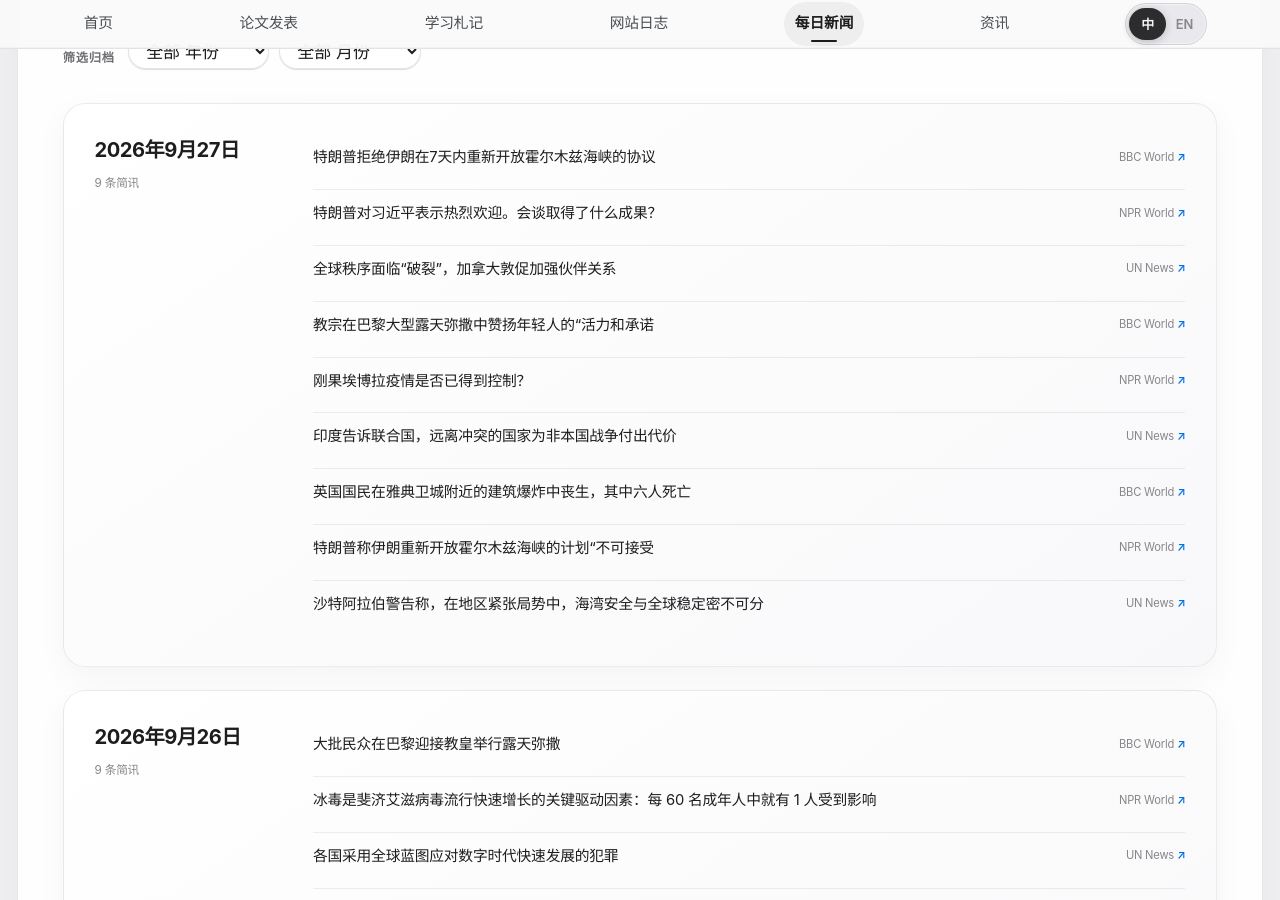
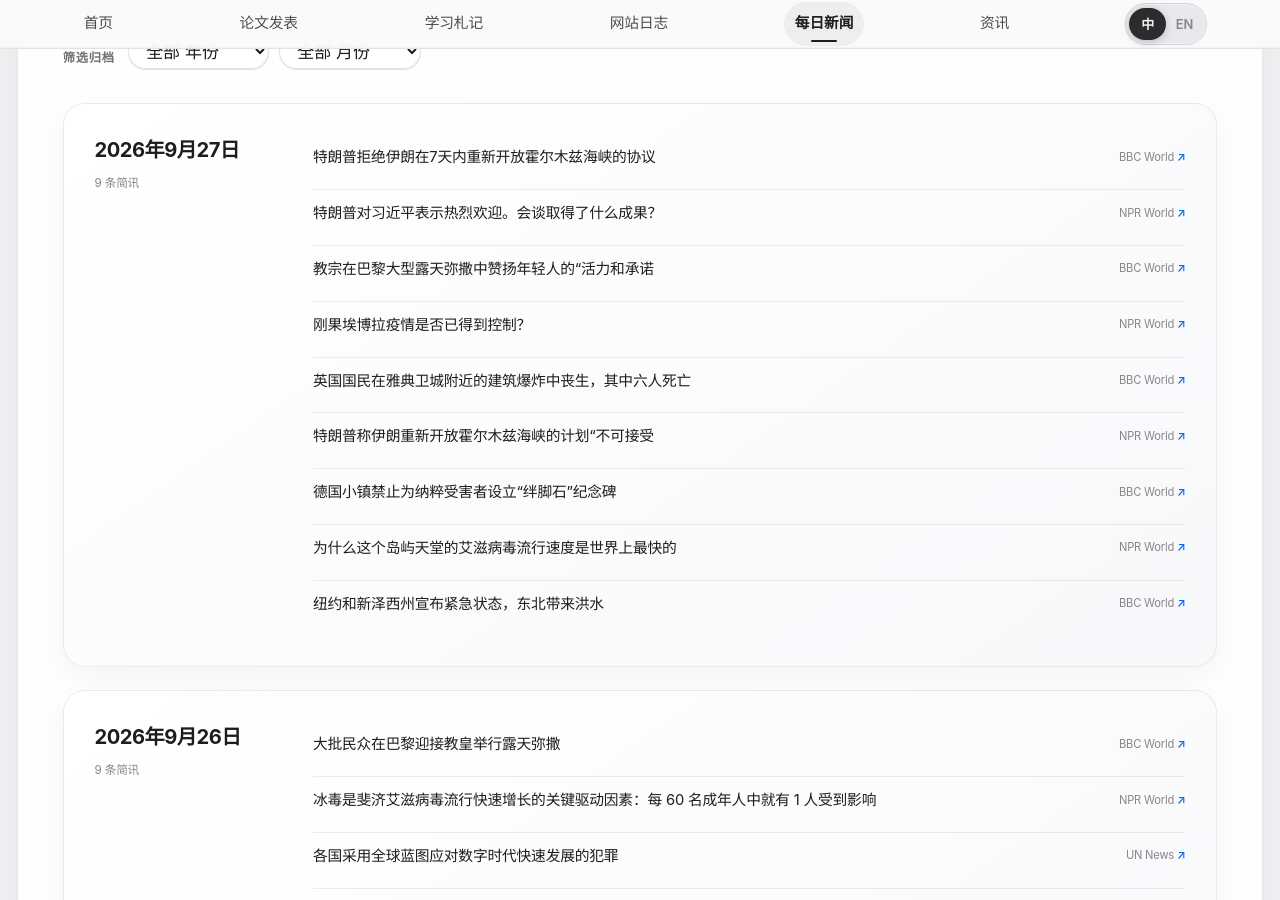
Before and after one commit to HaoxiangLuo/HaoxiangLuo.github.io, a Jekyll site: the page built from _pages/daily-news-zh.html, in a window 1280 px wide and 900 px high, scrolled down 297 px. Built offline with Jekyll 4.4.1, drawn with Linux system fonts in a browser that asks for light colours; a style sheet for code colours, icons or effects is not loaded.

Commit message:
Update daily news 2026-09-27

```diff
--- a/_data/daily_news.json
+++ b/_data/daily_news.json
@@ -1,5 +1,5 @@
 {
-  "updated_at": "2026-09-27T12:25:08+08:00",
+  "updated_at": "2026-09-27T13:23:50+08:00",
   "days": [
     {
       "date": "2026-09-27",
@@ -17,12 +17,6 @@
           "title_zh": "特朗普对习近平表示热烈欢迎。会谈取得了什么成果？"
         },
         {
-          "title": "Canada urges stronger partnerships as global order faces ‘rupture’",
-          "source": "UN News",
-          "url": "https://news.un.org/feed/view/en/story/2026/09/1168461",
-          "title_zh": "全球秩序面临“破裂”，加拿大敦促加强伙伴关系"
-        },
-        {
           "title": "Pope praises young people's 'energy and commitment' at huge open-air Mass in Paris",
           "source": "BBC World",
           "url": "https://www.bbc.co.uk/news/articles/cm4gjjwvvlzro?at_medium=RSS&at_campaign=rss",
@@ -33,12 +27,6 @@
           "source": "NPR World",
           "url": "https://www.npr.org/2026/09/26/nx-s1-5976867/is-congos-ebola-outbreak-coming-under-control",
           "title_zh": "刚果埃博拉疫情是否已得到控制？"
-        },
-        {
-          "title": "Countries far from conflict paying the price for wars not their own, India tells UN",
-          "source": "UN News",
-          "url": "https://news.un.org/feed/view/en/story/2026/09/1168460",
-          "title_zh": "印度告诉联合国，远离冲突的国家为非本国战争付出代价"
         },
         {
           "title": "British national among six dead in building explosion close to Acropolis in Athens",
@@ -53,10 +41,22 @@
           "title_zh": "特朗普称伊朗重新开放霍尔木兹海峡的计划“不可接受"
         },
         {
-          "title": "Saudi Arabia warns Gulf security inseparable from global stability amid regional tensions",
-          "source": "UN News",
-          "url": "https://news.un.org/feed/view/en/story/2026/09/1168459",
-          "title_zh": "沙特阿拉伯警告称，在地区紧张局势中，海湾安全与全球稳定密不可分"
+          "title": "German town bans 'stumbling stone' memorials to Nazi victims",
+          "source": "BBC World",
+          "url": "https://www.bbc.co.uk/news/articles/cqm2mm4y5dkko?at_medium=RSS&at_campaign=rss",
+          "title_zh": "德国小镇禁止为纳粹受害者设立“绊脚石”纪念碑"
+        },
+        {
+          "title": "Why this island paradise has the world's fastest-growing HIV epidemic",
+          "source": "NPR World",
+          "url": "https://www.npr.org/2026/09/26/g-s1-144667/hiv-crystal-meth-epidemic-fiji",
+          "title_zh": "为什么这个岛屿天堂的艾滋病毒流行速度是世界上最快的"
+        },
+        {
+          "title": "Nor'easter brings flooding as New York and New Jersey declare emergency",
+          "source": "BBC World",
+          "url": "https://www.bbc.co.uk/news/articles/ck1wxxzn5jndo?at_medium=RSS&at_campaign=rss",
+          "title_zh": "纽约和新泽西州宣布紧急状态，东北带来洪水"
         }
       ]
     },
```
